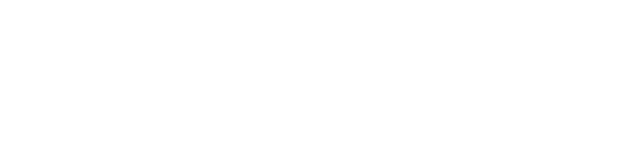
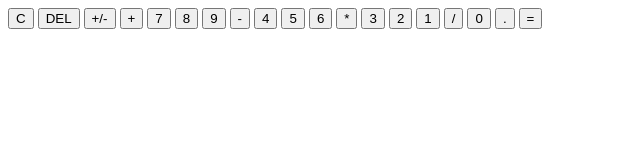
Before and after one commit to kevingarciamartin/calculator, a plain HTML site: page index.html in a window 1280 px wide. Shown: the whole page, without its empty margins (0-640 px from the left). Drawn offline with Linux system fonts and the light colour scheme.

Commit message:
Add calculator screen and buttons

```diff
--- a/index.html
+++ b/index.html
@@ -8,6 +8,30 @@
     <title>Calculator</title>
 </head>
 <body>
+    <main>
+        <section class="screen"></section>
 
+        <section class="buttons">
+            <button id="c">C</button>
+            <button id="del">DEL</button>
+            <button id="sign">+/-</button>
+            <button id="+">+</button>
+            <button id="7">7</button>
+            <button id="8">8</button>
+            <button id="9">9</button>
+            <button id="-">-</button>
+            <button id="4">4</button>
+            <button id="5">5</button>
+            <button id="6">6</button>
+            <button id="*">*</button>
+            <button id="3">3</button>
+            <button id="2">2</button>
+            <button id="1">1</button>
+            <button id="/">/</button>
+            <button id="0">0</button>
+            <button id=".">.</button>
+            <button id="=">=</button>
+        </section>
+    </main>
 </body>
 </html>
```
